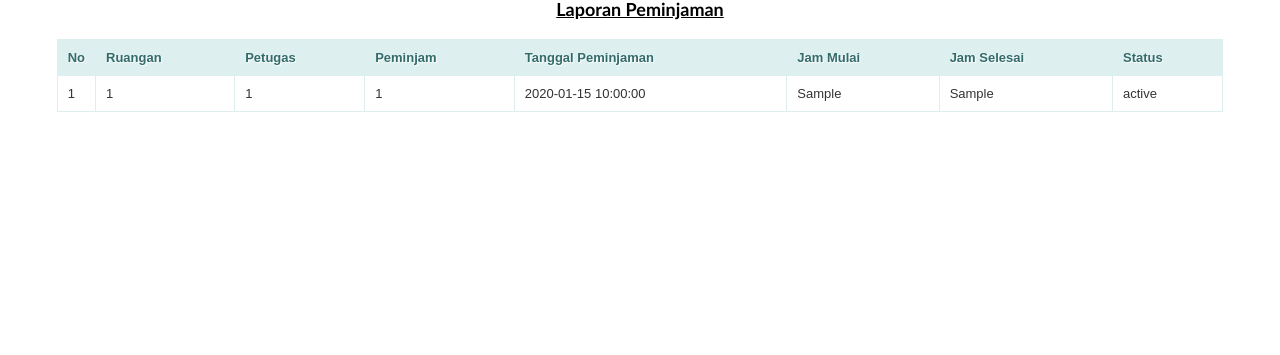
After one commit to alditiarahman/sipiru, a PHP site: the page made by app/views/peminjaman/lihatlaporan.php in a window 1280 px wide. The commit adds this page. Shown: the part 445-800 px from the top of the page. Run offline with PHP 8.4, Linux system fonts and the light colour scheme; the template is opened without the code that fills it: most values are stand-ins (such as "Sample title", 1, 10 or a date in 2020); some libraries are stand-ins or nearby versions.

Commit message:
pembuatan report dan finishing

```diff
--- a/app/views/login/login.php
+++ b/app/views/login/login.php
@@ -5,6 +5,8 @@
     <meta charset="utf-8">
     <meta http-equiv="X-UA-Compatible" content="IE=edge">
     <title>SiPiRu | Login</title>
+
+    <link rel="icon" type="image/x-icon" href="<?= base_url; ?>/dist/img/logo-bawaslu.png">
     <!-- Tell the browser to be responsive to screen width -->
     <meta name="viewport" content="width=device-width, initial-scale=1">
     <!-- Font Awesome -->
--- a/app/views/peminjaman/index.php
+++ b/app/views/peminjaman/index.php
@@ -24,6 +24,7 @@
                 <h3 class="card-title"><?= $data['title'] ?></h3>
                 <div class="btn-group float-right">
                     <a href="<?= base_url; ?>/peminjaman/tambah" class="btn float-right btn-xs btn btn-primary">Tambah Peminjaman</a>
+                    <a href="<?= base_url; ?>/peminjaman/lihatlaporan" class="btn float-right btn-xs btn btn-warning" target="_blank">Lihat Laporan Peminjaman</a>
                 </div>
             </div>
             <div class="card-body">
--- /dev/null
+++ b/app/views/peminjaman/lihatlaporan.php
@@ -0,0 +1,119 @@
+<!DOCTYPE html>
+<html lang="en">
+
+<head>
+    <meta charset="utf-8">
+    <title>Laporan Peminjaman</title>
+
+    <link rel="icon" type="image/x-icon" href="<?= base_url; ?>/dist/img/logo-bawaslu.png">
+
+    <!-- Normalize or reset CSS with your favorite library -->
+    <link rel="stylesheet" href="<?= base_url ?>/dist/js/normalize.min.css">
+    <!-- Load paper.css for happy printing -->
+    <link rel="stylesheet" href="<?= base_url ?>/dist/css/paper.css">
+    <!-- Set page size here: A5, A4 or A3 -->
+    <!-- Set also "landscape" if you need -->
+    <style type="text/css" media="print">
+        @page {
+            size: auto;
+            /* auto is the initial value */
+            margin: 0mm;
+            /* this affects the margin in the printer settings */
+        }
+    </style>
+    <style>
+        body {
+            font-family: Calibri, sans-serif;
+        }
+
+        .sheet {
+            padding: 15mm;
+        }
+
+        .header {
+            text-align: center;
+            margin-bottom: 20px;
+        }
+
+        h1 {
+            font-size: 18px;
+            text-decoration: underline;
+            margin-top: 20px;
+        }
+
+        .table {
+            border: solid 1px #DDEEEE;
+            border-collapse: collapse;
+            border-spacing: 0;
+            font: normal 13px Arial, sans-serif;
+            width: 100%;
+            margin-top: 20px;
+        }
+
+        .table thead th {
+            background-color: #DDEFEF;
+            border: solid 1px #DDEEEE;
+            color: #336B6B;
+            padding: 10px;
+            text-align: left;
+            text-shadow: 1px 1px 1px #fff;
+        }
+
+        .table tbody td {
+            border: solid 1px #DDEEEE;
+            color: #333;
+            padding: 10px;
+            text-shadow: 1px 1px 1px #fff;
+        }
+    </style>
+</head>
+
+<body class="A4 potrait">
+    <section class="sheet">
+        <!-- Header/Kop Surat -->
+        <div class="header">
+            <img src="<?= base_url ?>/dist/img/logo-bawaslu-kalsel.png" alt="Logo" style="width: 300px; height: auto;">
+            <h2><b>Badan Pengawas Pemilihan Umum Provinsi Kalimantan Selatan</b></h2>
+            <p>Jl. RE Martadinata No.3, Kertak Baru Ilir, Kec. Banjarmasin Tengah, Kota Banjarmasin, <br>Kalimantan Selatan 70231</p>
+            <p>Telepon: (0511) 6726 437 | Email: set.kalsel@gmail.go.id</p>
+        </div>
+
+        <h1 style="text-align: center;">Laporan Peminjaman</h1>
+        <table class="table">
+            <thead>
+                <tr>
+                    <th style="width: 10px">No</th>
+                    <th>Ruangan</th>
+                    <th>Petugas</th>
+                    <th>Peminjam</th>
+                    <th>Tanggal Peminjaman</th>
+                    <th>Jam Mulai</th>
+                    <th>Jam Selesai</th>
+                    <th>Status</th>
+                </tr>
+            </thead>
+            <tbody>
+                <?php $no = 1; ?>
+                <?php foreach ($data['peminjaman'] as $row) : ?>
+                    <tr>
+                        <td><?= $no; ?></td>
+                        <td><?= $row['id_ruangan']; ?></td>
+                        <td><?= $row['id_petugas']; ?></td>
+                        <td><?= $row['id_peminjam']; ?></td>
+                        <td><?= $row['tanggal_peminjaman']; ?></td>
+                        <td><?= $row['jam_mulai']; ?></td>
+                        <td><?= $row['jam_selesai']; ?></td>
+                        <td><?= $row['status']; ?></td>
+                    </tr>
+                <?php $no++;
+                endforeach; ?>
+            </tbody>
+        </table>
+    </section>
+    <script type="text/javascript">
+        window.print();
+        //window.onafterprint = window.close;
+    </script>
+</body>
+
+</html>
--- a/app/views/templates/header.php
+++ b/app/views/templates/header.php
@@ -7,7 +7,7 @@
     <title>SiPiRu</title>
     <!-- Tell the browser to be responsive to screen width -->
     <meta name="viewport" content="width=device-width, initial-scale=1">
-    <link rel="icon" type="image/x-icon" href="<?= base_url; ?>/dist/img/book.png">
+    <link rel="icon" type="image/x-icon" href="<?= base_url; ?>/dist/img/logo-bawaslu.png">
 
     <!-- Font Awesome -->
     <link rel="stylesheet" href="<?= base_url; ?>/plugins/fontawesome-free/css/all.min.css">
```
Also changed, not shown: app/controllers/Pembatalan.php (+7 -0 lines), app/controllers/Peminjaman.php (+7 -0 lines), app/views/pembatalan/lihatlaporan.php (added, +117 -0 lines), public/dist/img/logo-bawaslu-kalsel.png (added), public/dist/img/logo-bawaslu.png (added).
